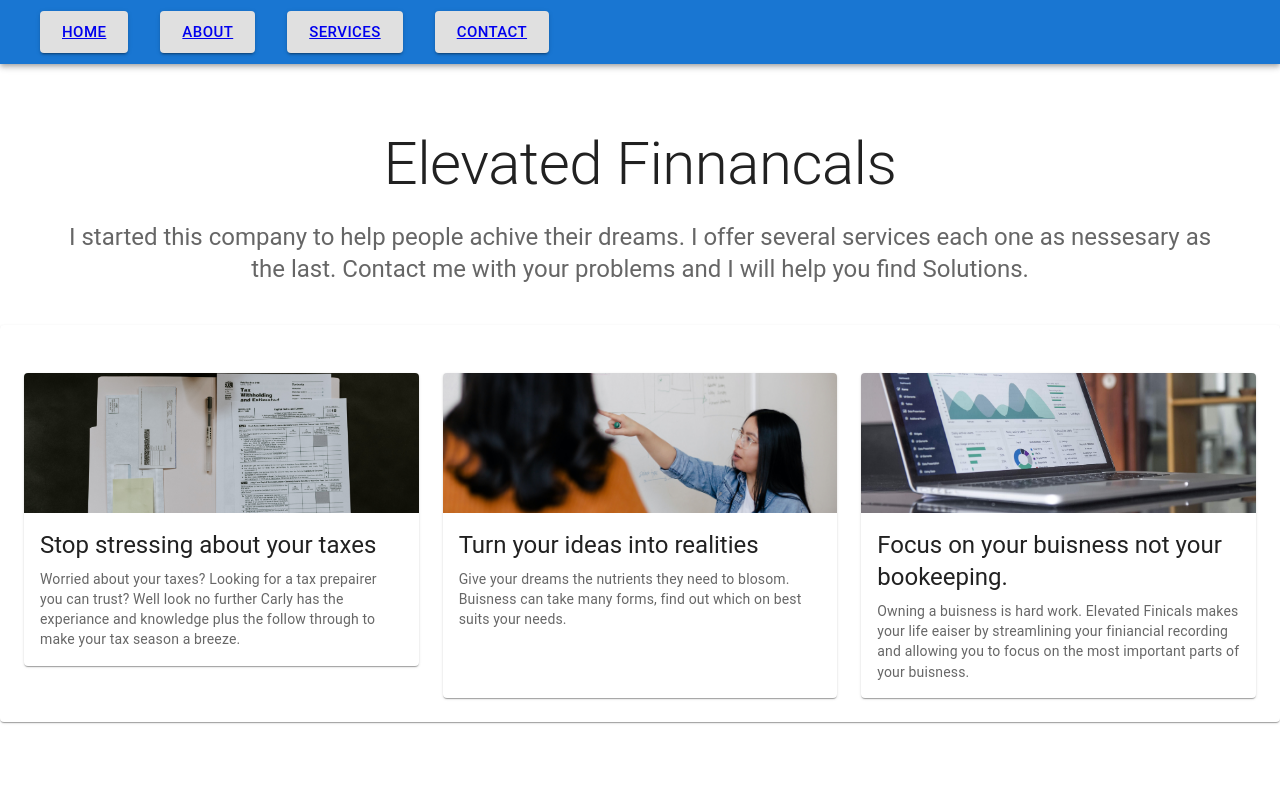
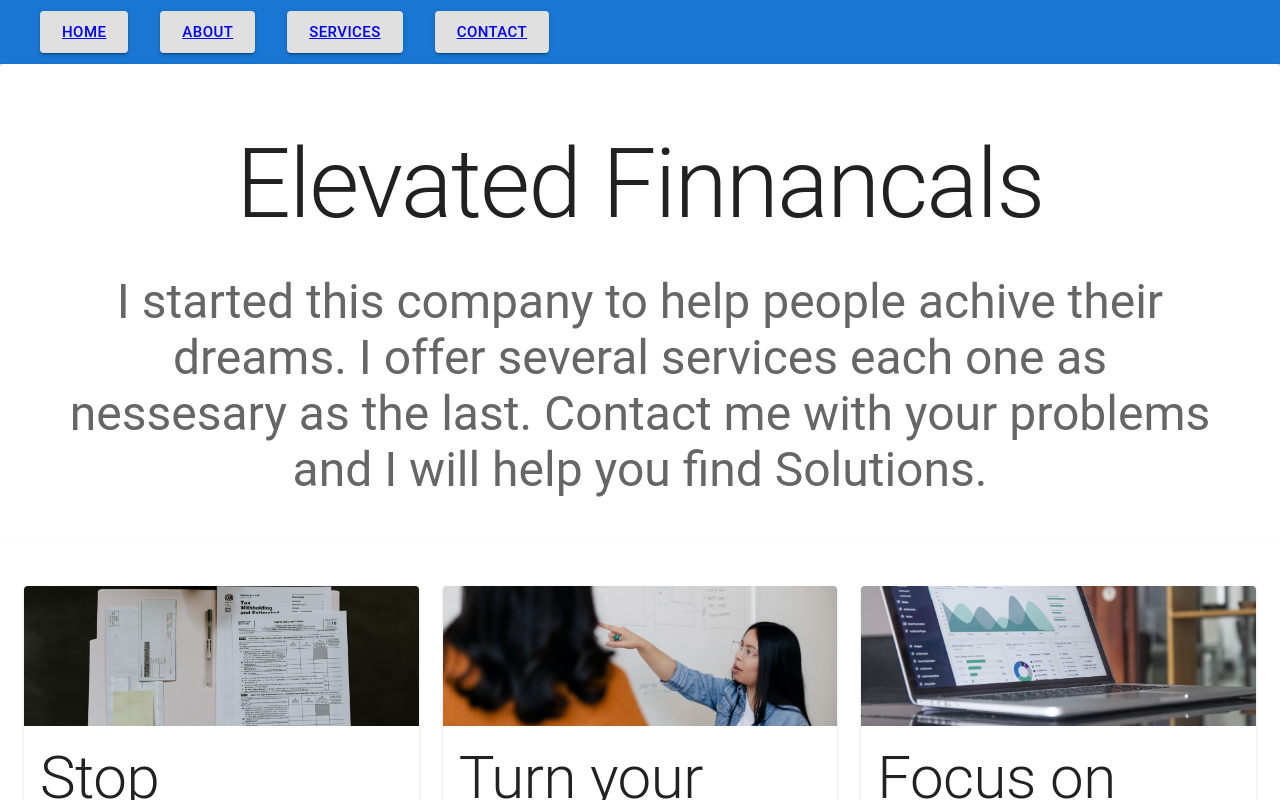
Before and after one commit to joekupernik/Tax-Time, a React (Create React App) app: page / in a window 1280 px wide. Shown: the top 800 px of the page. Built offline with nearby package versions, Linux system fonts and the light colour scheme.

Commit message:
layout changes

```diff
--- a/src/BookkeepingCard.tsx
+++ b/src/BookkeepingCard.tsx
@@ -9,7 +9,7 @@ import { CardActionArea } from '@mui/material';
 
 export default function BookkeppingCard() {
   return (
-    <Card sx={{ maxWidth: '100%'}}>
+    <Card sx={{ maxWidth: '100%', height: '100%'}}>
       <CardActionArea>
         <CardMedia
           component="img"
@@ -18,10 +18,10 @@ export default function BookkeppingCard() {
           alt="bookeeping"
         />
         <CardContent>
-          <Typography gutterBottom variant="h5" component="div">
+          <Typography gutterBottom variant="h2" component="div">
             Focus on your buisness not your bookeeping.
           </Typography>
-          <Typography variant="body2" color="text.secondary">
+          <Typography variant="h5" color="text.secondary">
             Owning a buisness is hard work.  Elevated Finicals makes your life eaiser by streamlining your finiancial recording and allowing you to focus on the most important parts of your buisness.
           </Typography>
         </CardContent>
--- a/src/ConsultingCard.tsx
+++ b/src/ConsultingCard.tsx
@@ -16,10 +16,10 @@ export default function ConsultingCard() {
           alt="green iguana"
         />
         <CardContent>
-          <Typography gutterBottom variant="h5" component="div">
+          <Typography gutterBottom variant="h2" component="div">
             Turn your ideas into realities
           </Typography>
-          <Typography variant="body2" color="text.secondary">
+          <Typography variant="h5" color="text.secondary">
             Give your dreams the nutrients they need to blosom. Buisness can take many forms, find out which on best suits your needs.
           </Typography>
         </CardContent>
--- a/src/Home.tsx
+++ b/src/Home.tsx
@@ -13,9 +13,9 @@ import Paper from '@mui/material/Paper';
 export default function Home () {
     return(
       <>
-      <Grid container xs={12} sm={12} md={12} sx={{justifyContent: 'center'}}>
+
         <Jumbotron/>
-      </Grid>
+
       <Paper>
         <Grid container  rowSpacing={{ xs: 1, sm: 2, md: 3 }} columnSpacing={{ xs: 1, sm: 2, md: 3 }} padding={{ xs: 1, sm: 2, md: 3 }}>
         <Grid item xs={12} sm={6} md={4} >
--- a/src/Jumbotron.tsx
+++ b/src/Jumbotron.tsx
@@ -1,10 +1,11 @@
 import {Container } from "@mui/system"
-import Box from "@mui/material/Box";
+//import Box from "@mui/material/Box";
 import Typography from "@mui/material/Typography";
+import Paper from "@mui/material/Paper";
 
 export default function Jumbotron() {
   return (
-    <Box
+    <Paper
     sx={{
       bgcolor: 'secondary',
       pt: 8,
@@ -14,19 +15,19 @@ export default function Jumbotron() {
     <Container maxWidth="lg">
       <Typography
         component="h1"
-        variant="h2"
+        variant="h1"
         align="center"
         color="text.primary"
         gutterBottom
       >
         Elevated Finnancals
       </Typography>
-      <Typography variant="h5" align="center" color="text.secondary" paragraph>
+      <Typography variant="h3" align="center" color="text.secondary" paragraph>
         I started this company to help people achive their dreams. I offer several services
         each one as nessesary as the last. Contact me with your problems and I will help you find
          Solutions.
       </Typography>
       </Container>
-      </Box>
+      </Paper>
   );
 }
--- a/src/TaxCard.tsx
+++ b/src/TaxCard.tsx
@@ -7,7 +7,7 @@ import CardActionArea  from '@mui/material/CardActionArea';
 
 export default function TaxCard() {
   return (
-    <Card sx={{ maxWidth: '100%' }}>
+    <Card sx={{ maxWidth: '100%', height: '100%' }}>
       <CardActionArea>
         <CardMedia
           component="img"
@@ -16,10 +16,10 @@ export default function TaxCard() {
           alt="green iguana"
         />
         <CardContent>
-          <Typography gutterBottom variant="h5" component="div">
+          <Typography gutterBottom variant="h2" component="div">
             Stop stressing about your taxes
           </Typography>
-          <Typography variant="body2" color="text.secondary">
+          <Typography variant="h5" color="text.secondary">
             Worried about your taxes?  Looking for a tax prepairer you can trust?  Well look no further Carly has the experiance and knowledge plus the follow through to make your tax season a breeze.
           </Typography>
         </CardContent>
```
